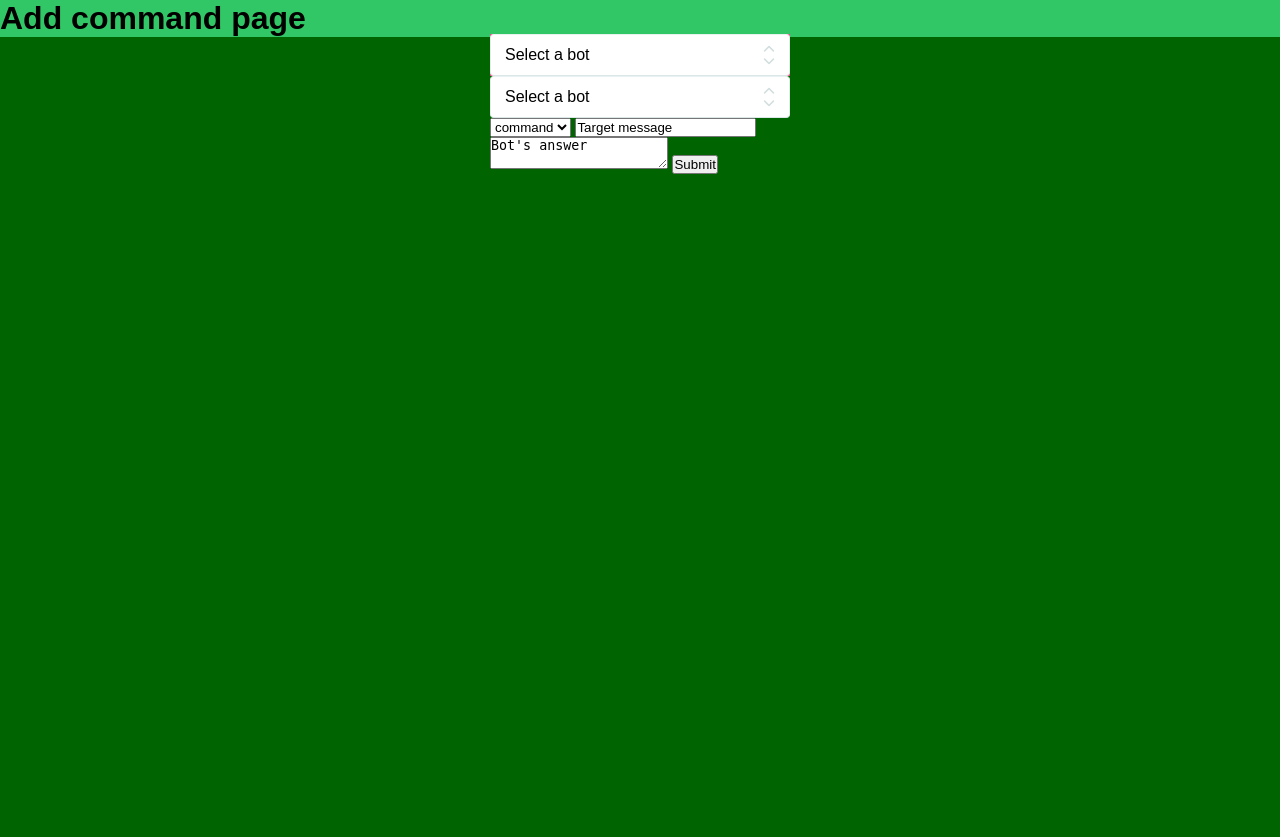
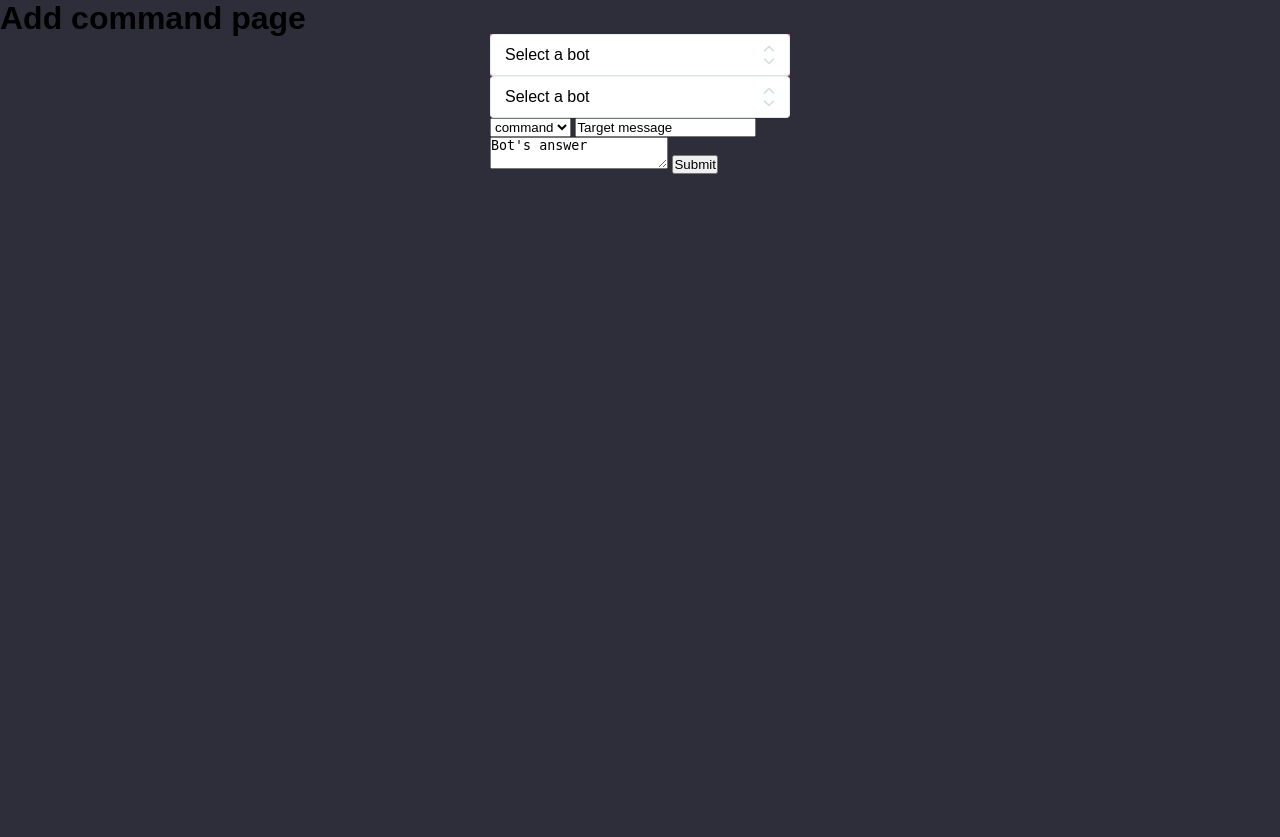
Before and after one commit to IHateModernity/bot-constructor, a Django app: page /bots/bot-add-command/ in a window 1280 px wide. Shown: the part 66-903 px from the top of the page. Run offline with Django 4.2, Linux system fonts and the light colour scheme; a user stored in the database is signed in; data comes from the database, SQL or seed files in the repository; some libraries are stand-ins or nearby versions.

Commit message:
Add command template update

```diff
--- a/bot_constructor/constructor/static/constructor/css/add_command.css
+++ b/bot_constructor/constructor/static/constructor/css/add_command.css
@@ -1,21 +1,16 @@
 .command-form {
 	width: 100%;
 	height: 100%;
-	background:#006400;
 	display: flex;
 	justify-content: center;
 	align-items: center;
 }
 
 main {
-	background-color: #32c766;
 	width: 100%;
 	height: 100%;
 }
 
-form {
-
-}
 
 
 .brd{
```
